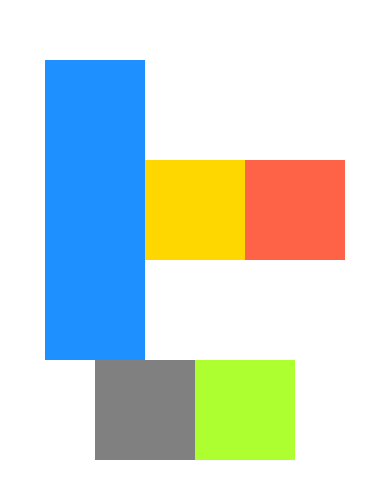
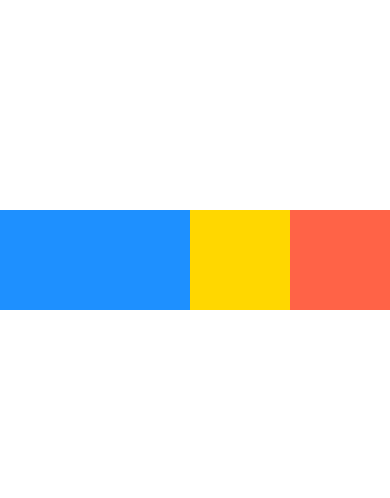
Before and after one commit to Tumeyy/DoneWithit, a React Native app: screen / in a window 390 px wide. Shown: the part 162-660 px from the top of the page. Built offline with nearby package versions, Linux system fonts and the light colour scheme.

Commit message:
flexBasis, flexGrow and flexShrink fun

```diff
--- a/App.js
+++ b/App.js
@@ -9,13 +9,13 @@ export default function App() {
       flexDirection: 'row', //horizontal
       justifyContent: 'center', //main
       alignItems: 'center', //secondary
-      alignContent: 'center',
-      flexWrap: 'wrap'
+      alignContent: 'center'
     }}>
       <View style={{
         backgroundColor: 'dodgerblue',
-        width: 100,
-        height: 300,
+        width: 400,
+        flex: -1,
+        height: 100,
       }}/>
       <View style={{
         backgroundColor: 'gold',
@@ -27,16 +27,7 @@ export default function App() {
         width: 100,
         height: 100
       }}/>
-      <View style={{
-        backgroundColor: 'grey',
-        width: 100,
-        height: 100
-      }}/>
-      <View style={{
-        backgroundColor: 'greenyellow',
-        width: 100,
-        height: 100
-      }}/>
+
     </View>
   );
 }
```
